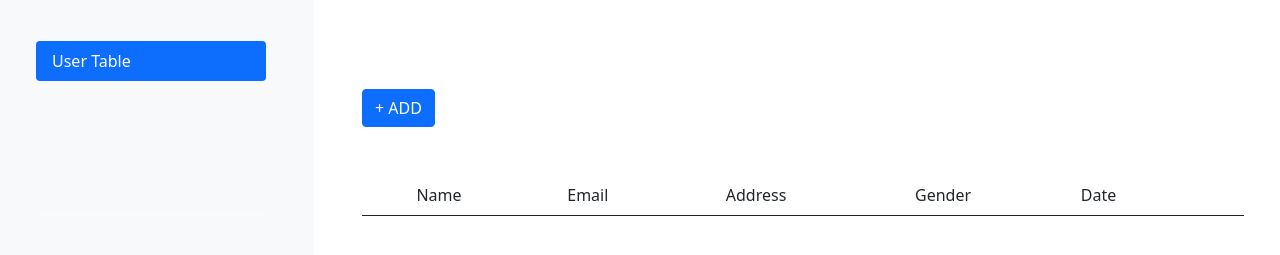
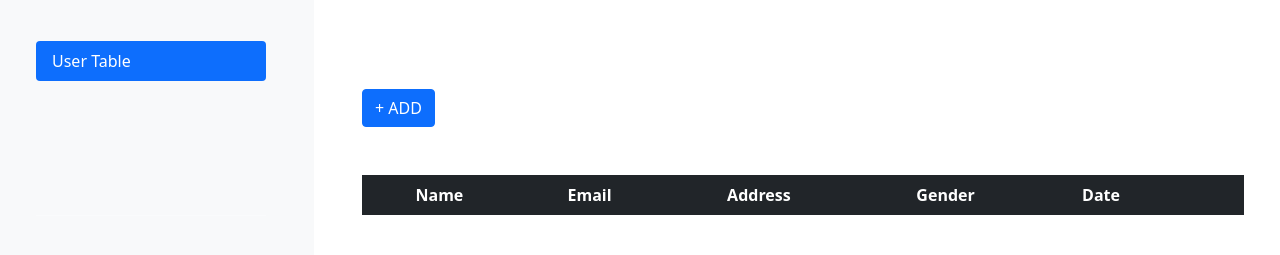
Before and after one commit to jayeshberanii/jayeshberanii.github.io, a plain HTML site: page home.html in a window 1280 px wide. Shown: the part 63-318 px from the top of the page. Drawn offline with nearby package versions, Linux system fonts and the light colour scheme.

Commit message:
table class

```diff
--- a/home.html
+++ b/home.html
@@ -24,7 +24,7 @@
     </div>
   </header>
   <div class="row">
-    <div class="col-3 d-flex flex-column flex-shrink-0 p-5 text-white bg-light sidebar">
+    <div class="col-sm-3 col-12 d-flex flex-column flex-shrink-0 p-5 text-white bg-light sidebar">
       <ul class="nav nav-pills flex-column mb-auto">
         <li class="nav-item">
           <p class="nav-link active" aria-current="page">
@@ -37,17 +37,17 @@
     <div class="col-9 mt-5 p-5 position-relative" >
         <button type="button" class="btn btn-primary mb-5" data-bs-toggle="modal" data-bs-target="#exampleModal">+ ADD</button>
 
-        <table class="table">
+        <table class="table table-striped table-hover">
             <thead>
-            <tr class="text-center">
+            <tr class="text-center table-dark">
 
-                <td>Name</td>
-                <td>Email</td>
-                <td>Address</td>
-                <td>Gender</td>
-                <td>Date</td>
-                <td> </td>
-                <td> </td>
+                <th scope="col">Name</th>
+                <th scope="col">Email</th>
+                <th scope="col">Address</th>
+                <th scope="col">Gender</th>
+                <th scope="col">Date</th>
+                <td scope="col"> </th>
+                <th scope="col"> </th>
             </tr>
             </thead>
 
```
